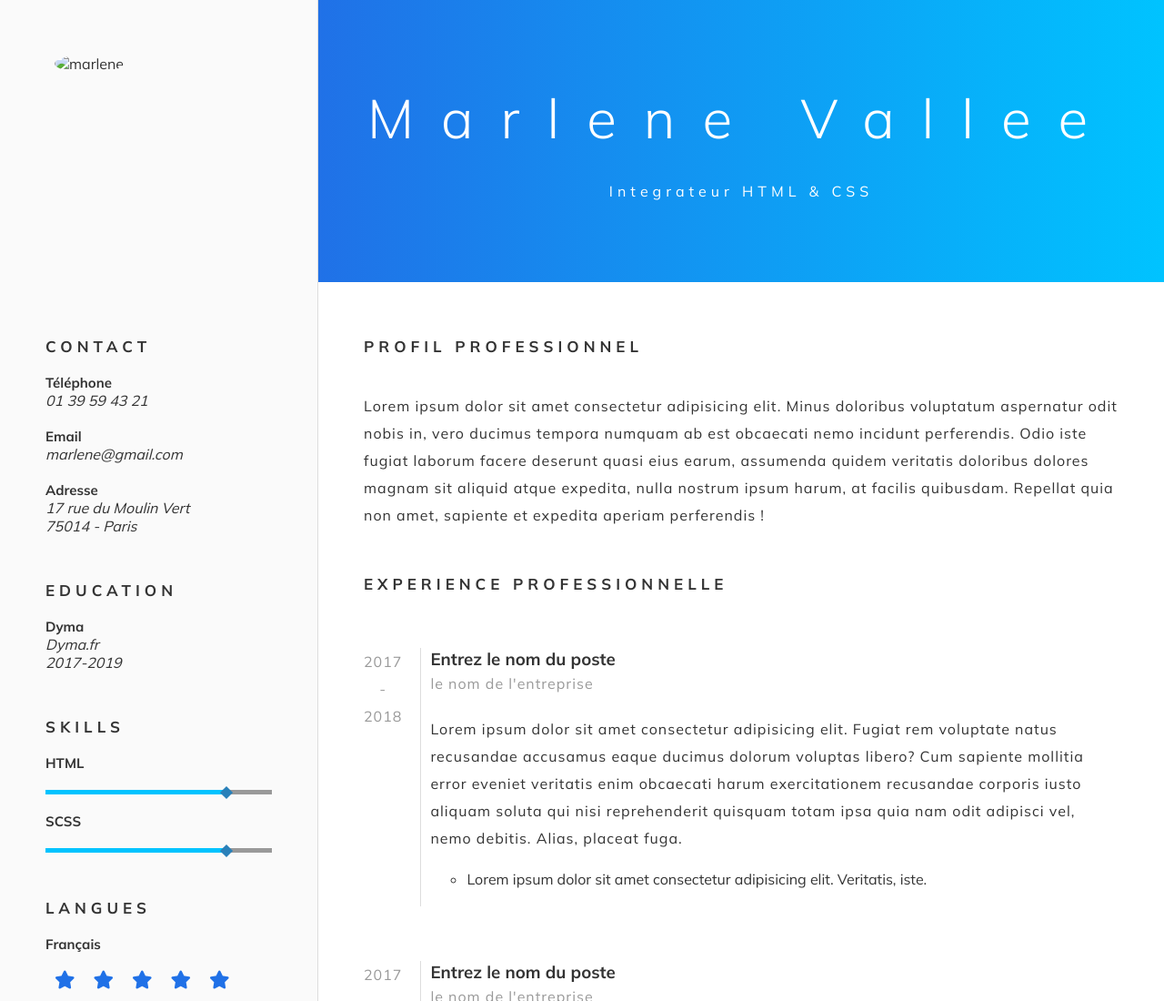
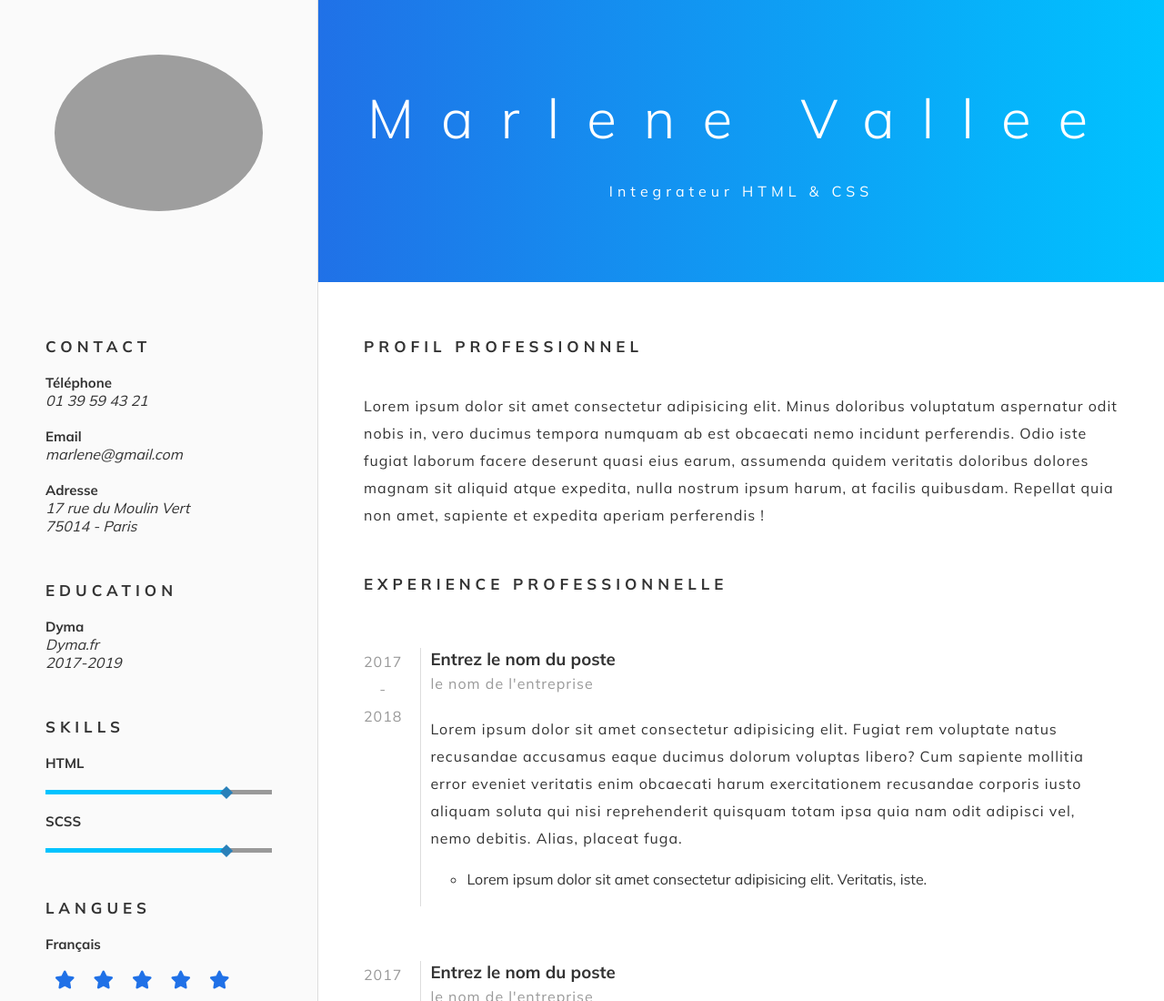
Before and after one commit to xdeanxm/htmlcss-netlify, a website: page index.html in a window 1280 px wide. Shown: the top 1100 px of the page at 91% size. Drawn offline with Linux system fonts and the light colour scheme; the site is published under a folder, as on GitHub Pages, so addresses that start at the root find nothing.

Commit message:
update img for hostinger

```diff
--- a/index.html
+++ b/index.html
@@ -25,7 +25,7 @@
         <p>Integrateur HTML & CSS</p>
       </header>
       <section class="picture">
-        <img src="/img/marlene.jpg" alt="marlene" />
+        <img src="./img/marlene.jpg" alt="marlene" />
       </section>
       <aside>
         <div class="block">
```
